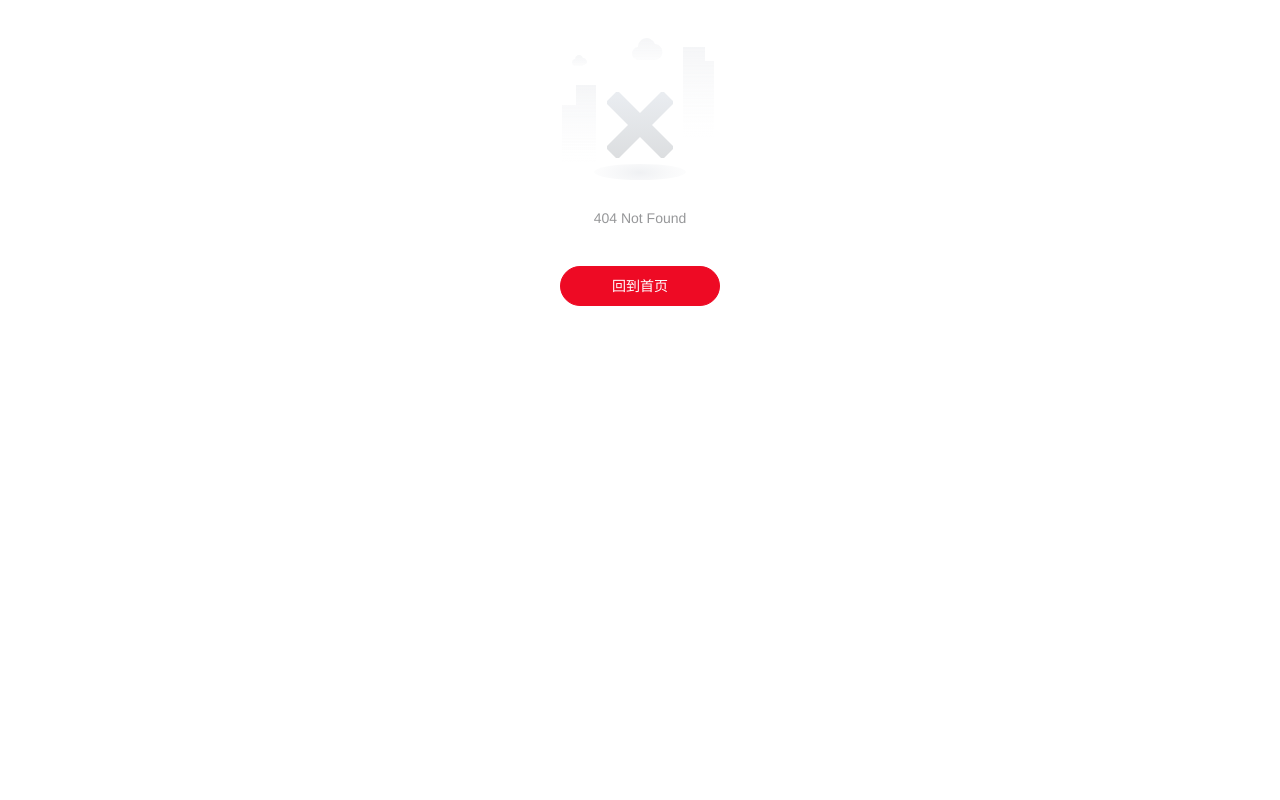
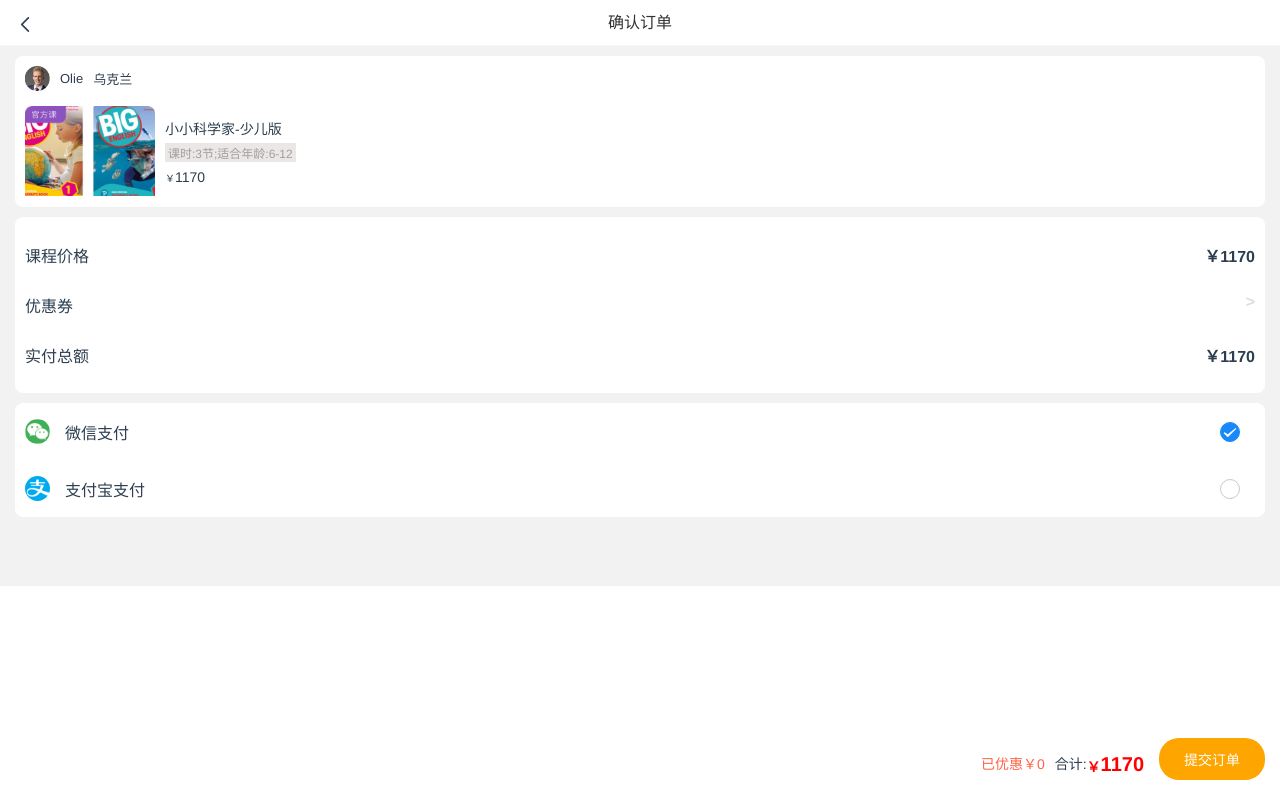
Before and after one commit to Chan-picle/putaojia, a Vue app: page /#/closing in a window 1280 px wide. Before the commit this address had no page. Built offline with nearby package versions, Linux system fonts and the light colour scheme.

Commit message:
确认订单

```diff
--- a/src/main.ts
+++ b/src/main.ts
@@ -3,7 +3,7 @@ import App from './App.vue'
 import router from './router'
 import store from './store'
 // import Button from 'vant';
-import { Tabbar, TabbarItem, Button, NavBar, Tab, Tabs, Calendar,Swipe ,SwipeItem,PullRefresh,Field,Form,Search,Icon,Empty,Grid, GridItem, Toast,Sticky,ActionBar, ActionBarIcon, ActionBarButton,CouponCell, CouponList, Popup,ActionSheet,Rate,Loading} from 'vant';
+import { Tabbar, TabbarItem, Button, NavBar, Tab, Tabs, Calendar,Swipe ,SwipeItem,PullRefresh,Field,Form,Search,Icon,Empty,Grid, GridItem, Toast,Sticky,ActionBar, ActionBarIcon, ActionBarButton,CouponCell, CouponList, Popup,ActionSheet,Rate,Loading,RadioGroup, Radio} from 'vant';
 import 'vant/lib/index.css';
 
 
@@ -65,6 +65,8 @@ app.use(Rate);
 
 //刷新图片
 app.use(Loading);
-
+// 单选框
+app.use(RadioGroup);
+app.use(Radio);
 
 app.mount('#app');
--- a/src/router/index.ts
+++ b/src/router/index.ts
@@ -110,6 +110,11 @@ const routes: Array<RouteRecordRaw> = [
     path:"/login",
     component:()=> import("../views/Login.vue")
   },
+  //结算路由
+  {
+    path:"/closing",
+    component:()=> import("../views/Closing.vue")
+  },
 
 
 
--- /dev/null
+++ b/src/views/Closing.vue
@@ -0,0 +1,229 @@
+<template>
+  <div class="page">
+    <!-- 吸顶 -->
+    <div>
+      <van-nav-bar title="确认订单" fixed placeholder />
+      <van-icon class="left" name="arrow-left" @click="luyou"/>
+    </div>
+    <!-- 中部内容 -->
+    <div class="content">
+      <div class="top">
+        <img src="../../public/img/shouye/touxiang01.png" alt="头像">
+        <span>Olie</span>
+        <span>乌克兰</span>
+        <div class="introduce">
+          <img src="../../public/TimeImg/jiaocai.jpg" alt="教材">
+          <div>
+            <span>小小科学家-少儿版</span>
+            <p>课时:3节;适合年龄:6-12</p>
+            <span><i>￥</i>1170</span>
+          </div>
+        </div>
+      </div>
+      <div class="middle">
+        <p><span>课程价格</span><b>￥1170</b></p>
+        <p><span>优惠券</span><b class="arrows">></b></p>
+        <p><span>实付总额</span><b>￥1170</b></p>
+      </div>
+      <div class="next">
+        <div>
+          <p><img src="../../public/mienimg/weixin.jpg" alt="微信图像"><span>微信支付</span></p>
+          <van-radio-group class="module" v-model="radio">
+            <van-radio name="1"></van-radio>
+          </van-radio-group>
+        </div>
+        <div>
+          <p><img src="../../public/mienimg/zhifubao.jpg" alt="支付宝图像"><span>支付宝支付</span></p>
+          <van-radio-group class="module" v-model="radio">
+            <van-radio name="2"></van-radio>
+          </van-radio-group>
+        </div>
+      </div>
+    </div>
+    <!-- 底部 -->
+    <div class="bottom">
+        <button>提交订单</button> <b>1170</b> <i>￥</i> <em>合计:</em> <span>已优惠￥0</span>
+      </div>
+  </div>
+</template>
+
+<script>
+import { reactive } from 'vue';
+import {getProductInfoApi} from "../utils/api";
+
+export default {
+  data() {
+    return {
+      radio: '1',
+    };
+  },
+  setup() {
+    const state = reactive({});
+    const onRefresh = () => {
+      setTimeout(() => {
+        state.loading = false;
+      }, 1000);
+    };
+
+    return {
+      state,
+      onRefresh,
+    };
+  },
+  methods:{
+    luyou(){
+      this.$router.push("/mine");
+    }
+  },
+};
+</script>
+
+<style lang="less" scoped>
+  .page{
+
+    .left{
+     position: fixed;
+     font-size: 20px;
+      top: 15px;
+      left: 15px;
+      z-index: 999;
+    }
+  }
+  .content{
+    padding: 10px 15px;
+    background-color: rgb(243, 242, 242);
+    height: 520px;
+
+    .top{
+      padding: 10px;
+      background-color: white;
+      border-radius: 8px;
+
+
+      img{
+        width: 25px;
+        height: 25px;
+        vertical-align: middle;
+      }
+      span{
+        margin-left: 10px;
+        font-size: 13px;
+        vertical-align: middle;
+      }
+      .introduce{
+        margin-top: 15px;
+        display: flex;
+
+        img{
+          width: 130px;
+          height: 90px;
+        }
+        div{
+          padding: 12px 0;
+
+          span{
+            font-size: 14px;
+
+            i{
+              font-style: normal;
+              font-size: 10px;
+            }
+          }
+          p{
+            padding: 1px 3px;
+            margin: 5px 10px;
+            font-size: 12px;
+            color: rgb(160, 158, 158);
+            background-color: rgb(235, 231, 231);
+          }
+        }
+      }
+    }
+    .middle{
+      background-color: white;
+      padding: 5px 10px;
+      border-radius: 8px;
+      margin: 10px 0;
+
+      p{
+        display: flex;
+        justify-content: space-between;
+        // margin: 5px 0;
+        padding: 5px 0;
+
+        .arrows{
+          color: gainsboro;
+        }
+      }
+    }
+    .next{
+      background-color: white;
+      border-radius: 8px;
+      padding: 0 10px;
+
+      div{
+        display: flex;
+        justify-content: space-between;
+
+        p{
+
+          img{
+            width: 25px;
+            height: 25px;
+            border-radius: 50%;
+            vertical-align: middle;
+            margin-right: 15px;
+          }
+          span{
+            vertical-align: middle;
+          }
+        }
+        .module{
+          margin-right: 15px;
+        }
+      }
+    }
+  }
+  .bottom{
+    position: fixed;
+    bottom: 0;
+    width: 100%;
+
+    span,em,i,b,button{
+      float: right;
+    }
+
+    span{
+      font-size: 14px;
+      color: tomato;
+      margin-right: 10px;
+      margin-top: 35px;
+    }
+    em{
+      font-style: normal;
+      font-size: 14px;
+      margin-top: 35px;
+    }
+    i{
+      font-style: normal;
+      font-size: 14px;
+      color: red;
+      font-weight: 900;
+      margin-top: 38px;
+    }
+    b{
+      color: red;
+      font-size: 20px;
+      margin-top: 35px;
+    }
+    button{
+      border: 0;
+      border-radius: 20px;
+      color: white;
+      padding: 11px 25px;
+      font-size: 14px;
+      background-color: orange;
+      margin: 20px 15px;
+    }
+  }
+</style>
--- a/src/views/TimeDetail.vue
+++ b/src/views/TimeDetail.vue
@@ -63,7 +63,7 @@
       <span>￥1790</span>
       <div class="btn">
         <em class="btn-l">免费试听</em>
-        <em class="btn-r">立即购买</em>
+        <em class="btn-r" @click="route">立即购买</em>
       </div>
     </div>
   </div>
@@ -124,6 +124,9 @@ export default defineComponent({
     },
     goTeacherDetail() {
       this.$router.push("/teacherdetail");
+    },
+    route() {
+      this.$router.push("/closing");
     }
   },
 });
--- a/src/views/mien/Shezhi.vue
+++ b/src/views/mien/Shezhi.vue
@@ -35,7 +35,7 @@
         </li>
       </ul>
       <div class="tuichu">
-        <p>退出登录</p>
+        <button @click="logout">退出登录</button>
       </div>
     </div>
   </div>
@@ -69,6 +69,10 @@ export default {
   methods:{
     luyou(){
       this.$router.push("/mine");
+    },
+    logout() {
+      session.invalidate();
+      window.reload();
     }
   }
 };
@@ -126,14 +130,17 @@ export default {
     }
   .tuichu{
     margin-top: 60px;
-    background-color: rgb(247, 242, 242);
     border-radius: 20px;
     box-shadow: 0 1px 2px 1px rgb(220, 216, 216);
+    overflow: hidden;
 
-    p{
+    button{
+      width: 100%;
+      border: 0;
       text-align: center;
       padding: 10px 0;
       color: red;
+    background-color: rgb(247, 242, 242);
     }
   }
 </style>
```
Also changed, not shown: public/mienimg/zhifubao.jpg (added).
